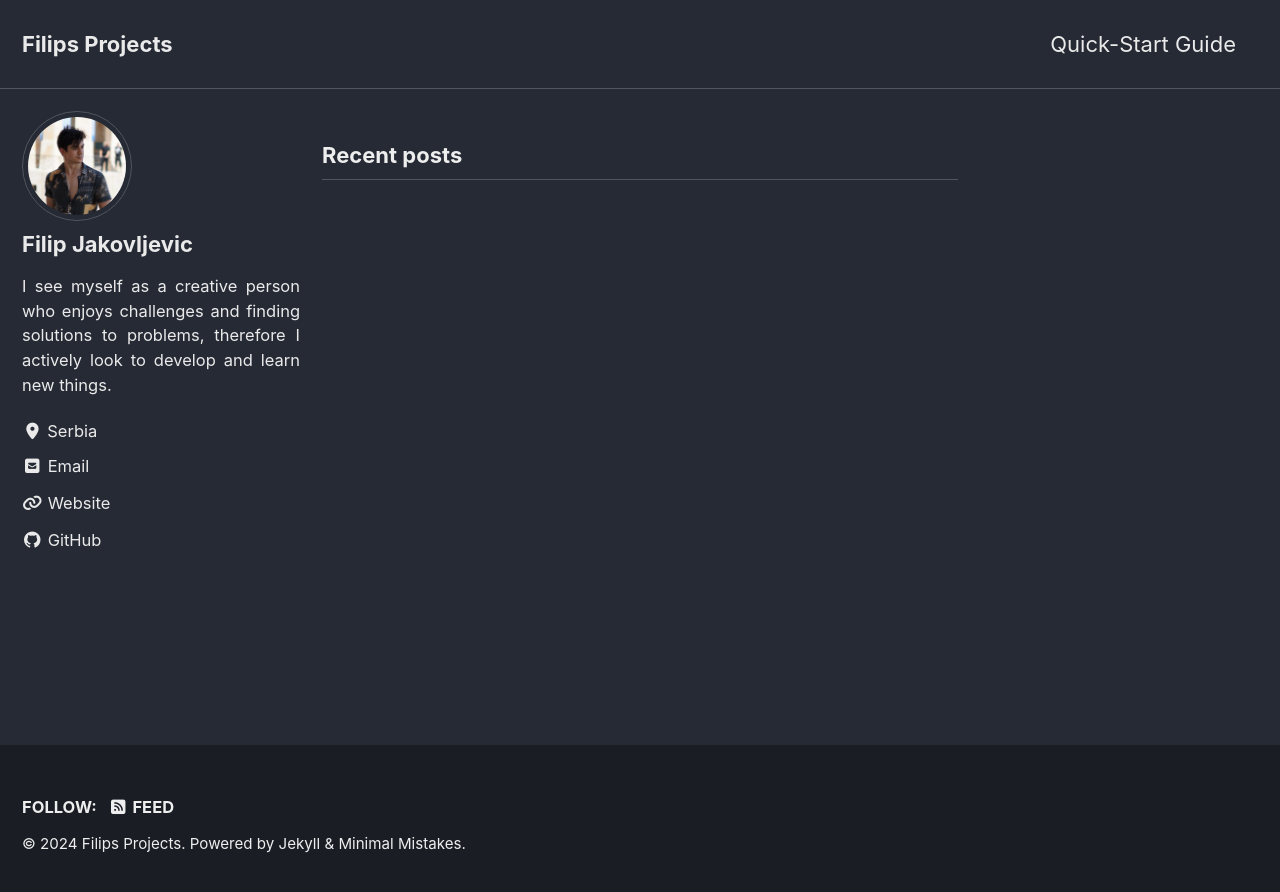
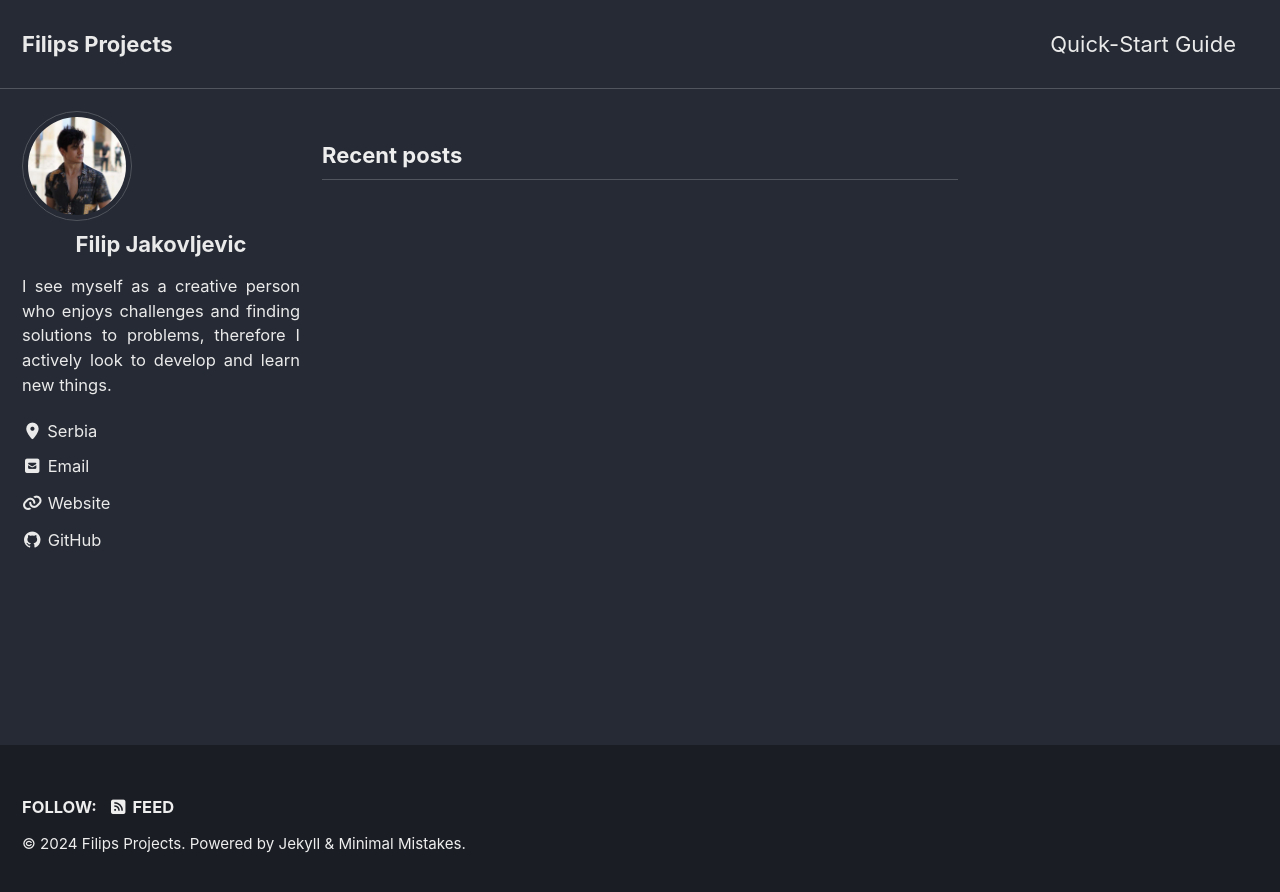
Before and after one commit to FJakovljevic/FJakovljevic.github.io, a Jekyll site: the page built from index.html, in a window 1280 px wide. Shown: the top 892 px of the page. Built offline with Jekyll 4.4.1, drawn with Linux system fonts in a browser that asks for light colours; cached includes are drawn as plain includes; the list of posts is cut into pages by our own code.

Commit message:
chore: author name centered

```diff
--- a/_sass/minimal-mistakes/_sidebar.scss
+++ b/_sass/minimal-mistakes/_sidebar.scss
@@ -150,12 +150,14 @@
   padding-left: 15px;
   padding-right: 25px;
   line-height: 1;
+  text-align: center;
 
   @include breakpoint($large) {
     display: block;
     width: 100%;
     padding-left: 0;
     padding-right: 0;
+    text-align: center;
   }
 
   a {
```
